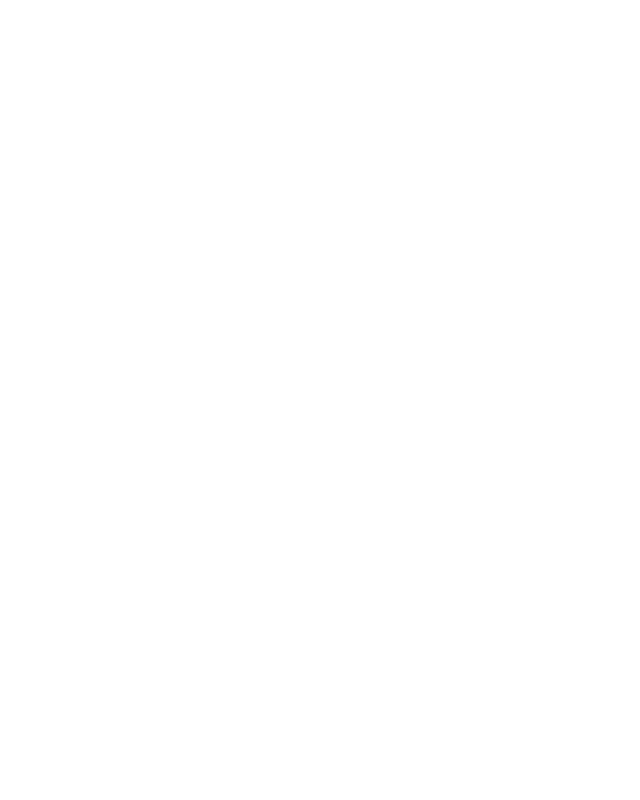
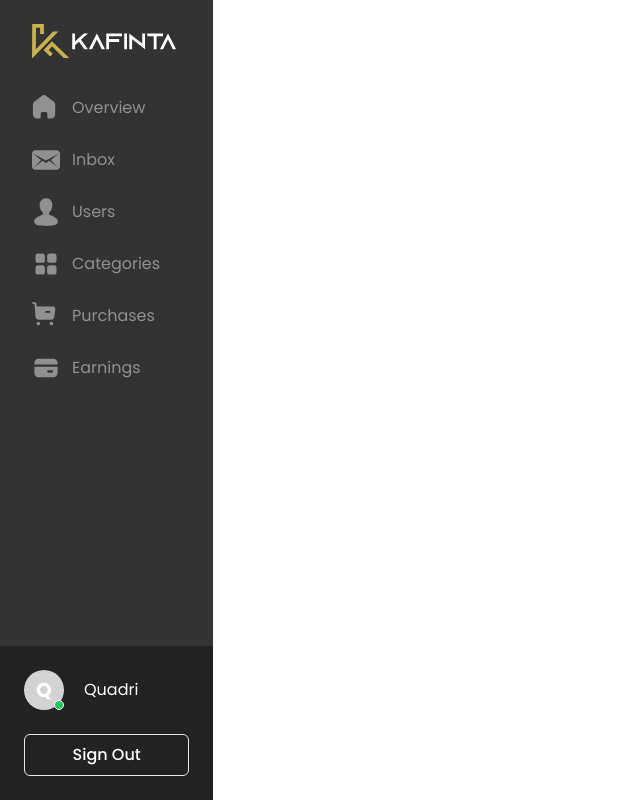
Before and after one commit to kafinta/admin-frontend, a Nuxt app: page /users in a window 1280 px wide. Before the commit this address had no page. Shown: the whole page, without its empty margins (0-640 px from the left). Built offline with nearby package versions, Linux system fonts and the light colour scheme.

Commit message:
chore: new page file created and sidebar menu created

```diff
--- a/components/Navigation/Side/Bar.vue
+++ b/components/Navigation/Side/Bar.vue
@@ -16,6 +16,12 @@
           <nuxt-link to="/inbox">
             <NavigationSideMenu menu_text="Inbox" :is_active="inboxActive">
               <UiIconsMessages />
+            </NavigationSideMenu>
+          </nuxt-link>
+
+          <nuxt-link to="/users">
+            <NavigationSideMenu menu_text="Users" :is_active="usersActive">
+              <UiIconsProfile />
             </NavigationSideMenu>
           </nuxt-link>
 
@@ -88,6 +94,9 @@
       if (this.$route.name.includes('earnings')) {
         this.earningsActive = true
       }
+      if (this.$route.name.includes('users')) {
+        this.usersActive = true
+      }
     },
   },
 
--- /dev/null
+++ b/pages/users.vue
@@ -0,0 +1,5 @@
+<template>
+  <Layouts>
+
+  </Layouts>
+</template>
```
